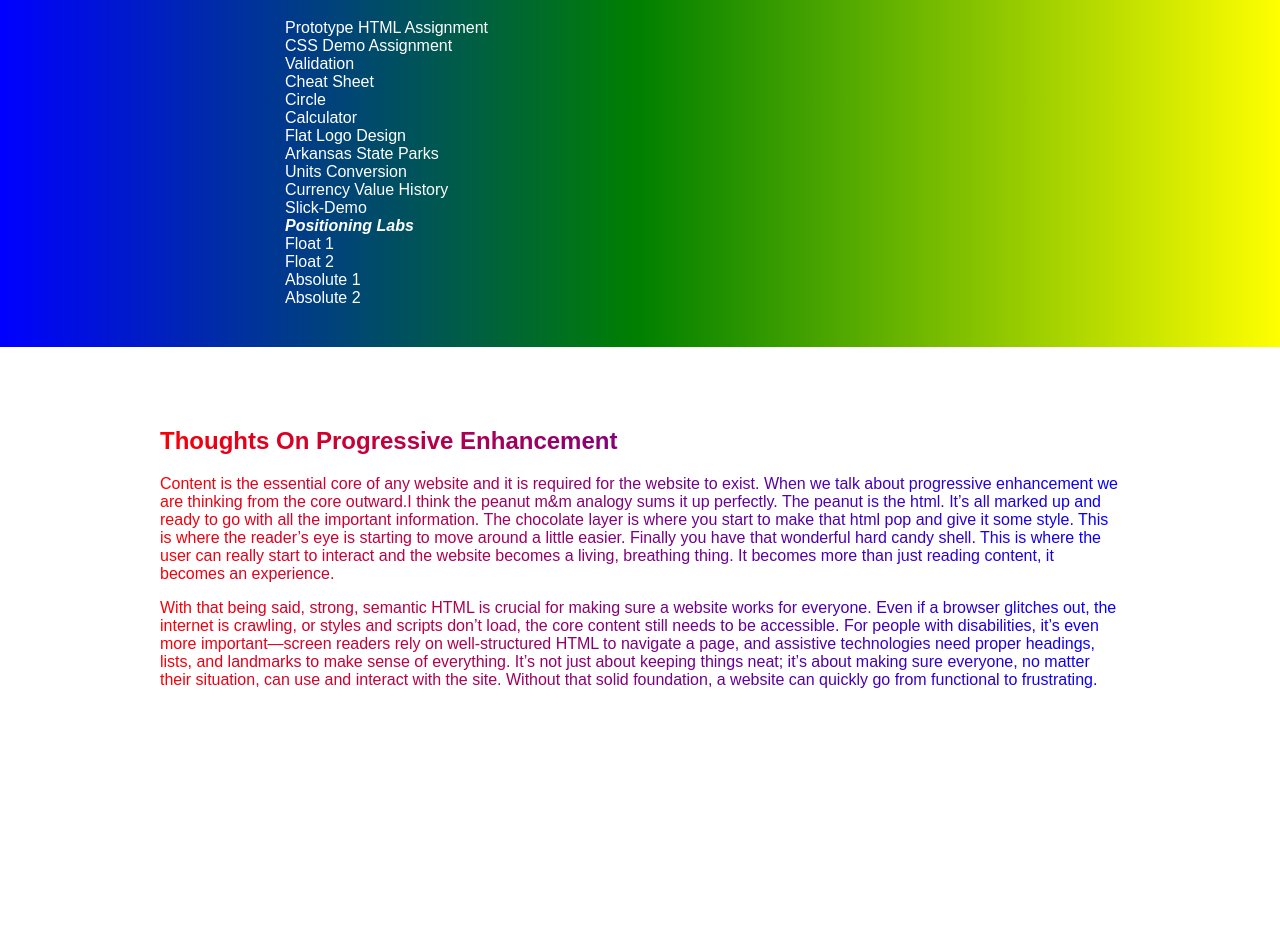
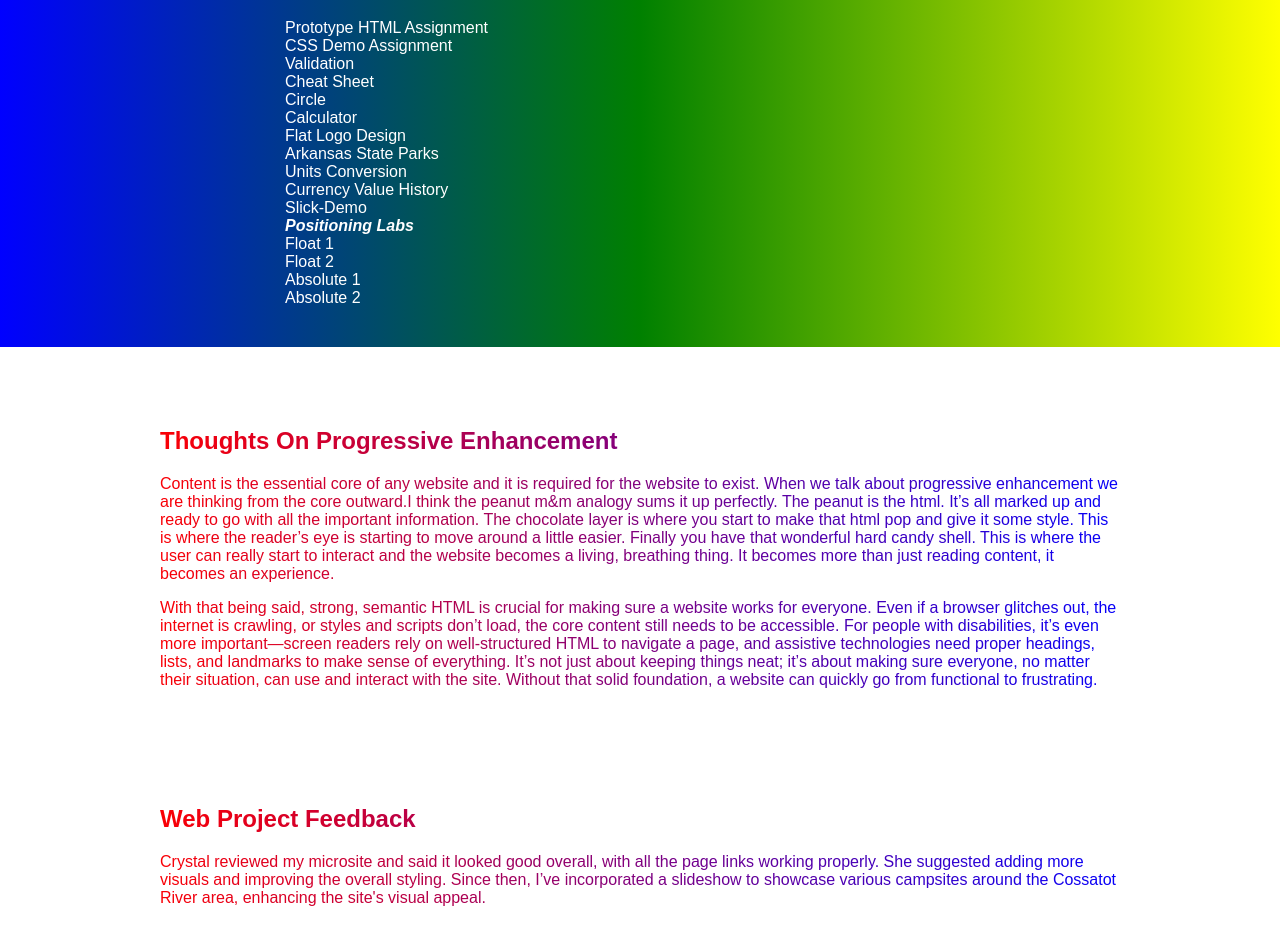
Before and after one commit to basshitt84/it-pearl, a plain HTML site: page index.html in a window 1280 px wide. Shown: the part 158-1102 px from the top of the page. Before the commit the page ends 923 px from the top, so only its background shows below. Drawn offline with Linux system fonts and the light colour scheme.

Commit message:
microsite feedback

```diff
--- a/index.html
+++ b/index.html
@@ -58,6 +58,12 @@
 
   </p>
 </section>
+<section id="content" class="container">
+  <h1>Web Project Feedback</h1>
+  <p>Crystal reviewed my microsite and said it looked good overall, with all the page links working properly. She suggested adding more visuals and improving the overall styling. Since then, I’ve incorporated a slideshow to showcase various campsites around the Cossatot River area, enhancing the site's visual appeal.</p>
+
+
+</section>
 
 
 </body>
```
